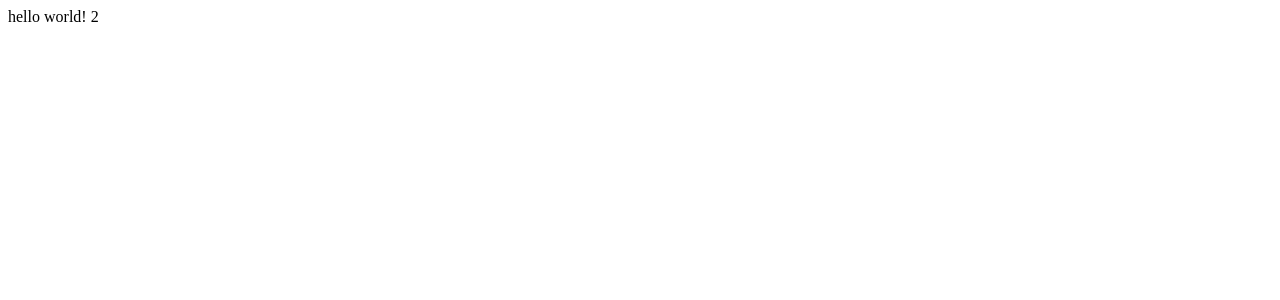
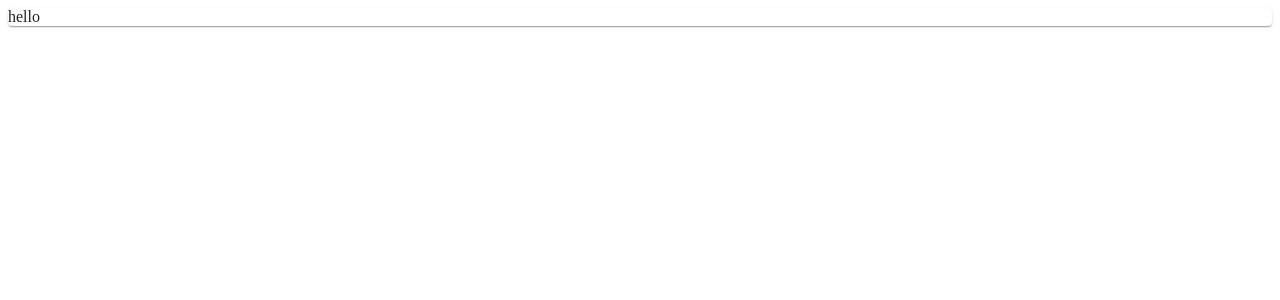
Before and after one commit to shyrack/firefox-profile-switcher, a React app: page / in a window 1280 px wide. Shown: the top 300 px of the page. Built offline with nearby package versions, Linux system fonts and the light colour scheme; the HTML template or start-up script is replaced by a standard one.

Commit message:
basic css

```diff
--- a/entrypoints/popup.html
+++ b/entrypoints/popup.html
@@ -1,5 +1,8 @@
 <!DOCTYPE html>
 <html>
+  <head>
+    <link href="../src/css/index.css" rel="stylesheet" />
+  </head>
   <body>
     <script src="../src/index.tsx" type="module"></script>
     <div id="root"></div>
--- a/src/App.tsx
+++ b/src/App.tsx
@@ -1,3 +1,5 @@
+import { Paper } from "@mui/material";
+
 export default function App() {
-  return <div>hello world! 2</div>;
+  return <Paper>hello</Paper>;
 }
--- /dev/null
+++ b/src/css/index.css
@@ -0,0 +1,4 @@
+html,
+body {
+  margin: 0;
+}
```
